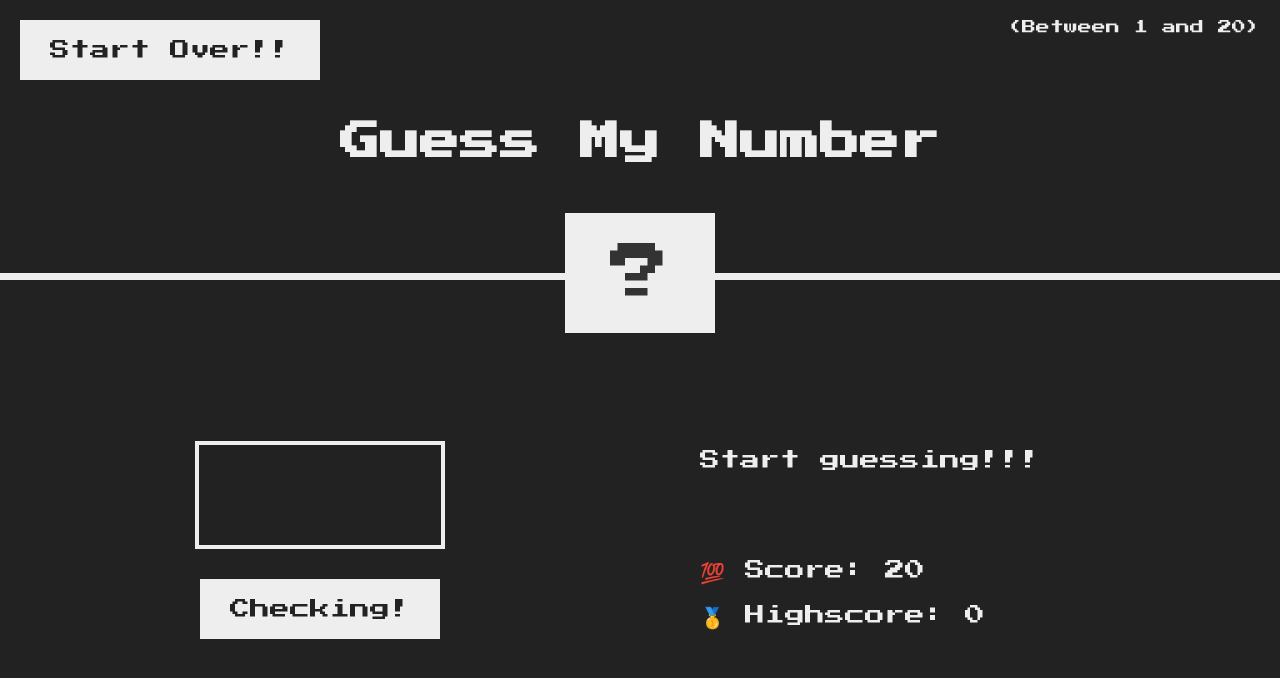
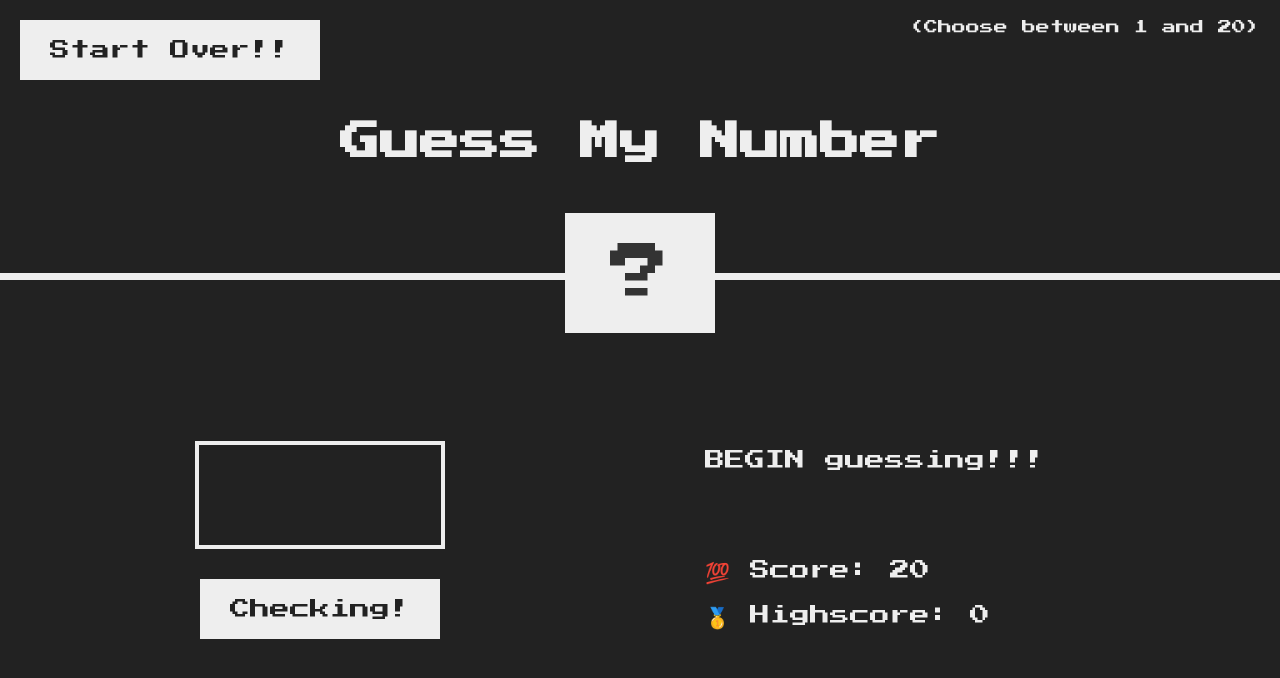
Before and after one commit to Genius4Lyf/Guess-my-number, a website built with Parcel: page index.html in a window 1280 px wide. Built offline with nearby package versions, Linux system fonts and the light colour scheme.

Commit message:
Working on the frontends

```diff
--- a/index.html
+++ b/index.html
@@ -5,13 +5,13 @@
     <meta name="viewport" content="width=device-width, initial-scale=1.0" />
     <meta http-equiv="X-UA-Compatible" content="ie=edge" />
     <link rel="stylesheet" href="style.css" />
-    <title>Guess My Number!</title>
+    <title>Guess My Number if you can!</title>
   </head>
   <body>
     <!--The HEADER section of the website-->
     <header>
       <h1>Guess My Number</h1>
-      <p class="between">(Between 1 and 20)</p>
+      <p class="between">(Choose between 1 and 20)</p>
       <button class="btn again">Start Over!!</button>
       <div class="number">?</div>
     </header>
@@ -22,7 +22,7 @@
         <button id="textInput" class="btn check">Checking!</button>
       </section>
       <section class="right">
-        <p class="message">Start guessing!!!</p>
+        <p class="message">BEGIN guessing!!!</p>
         <p class="message2"></p>
         <p class="label-score">💯 Score: <span class="score">20</span></p>
         <p class="label-highscore">
--- a/style.css
+++ b/style.css
@@ -34,14 +34,14 @@ main {
 }
 
 .left {
-  width: 52rem;
+  width: 51rem;
   display: flex;
   flex-direction: column;
   align-items: center;
 }
 
 .right {
-  width: 52rem;
+  width: 51rem;
   font-size: 2rem;
 }
 
```
